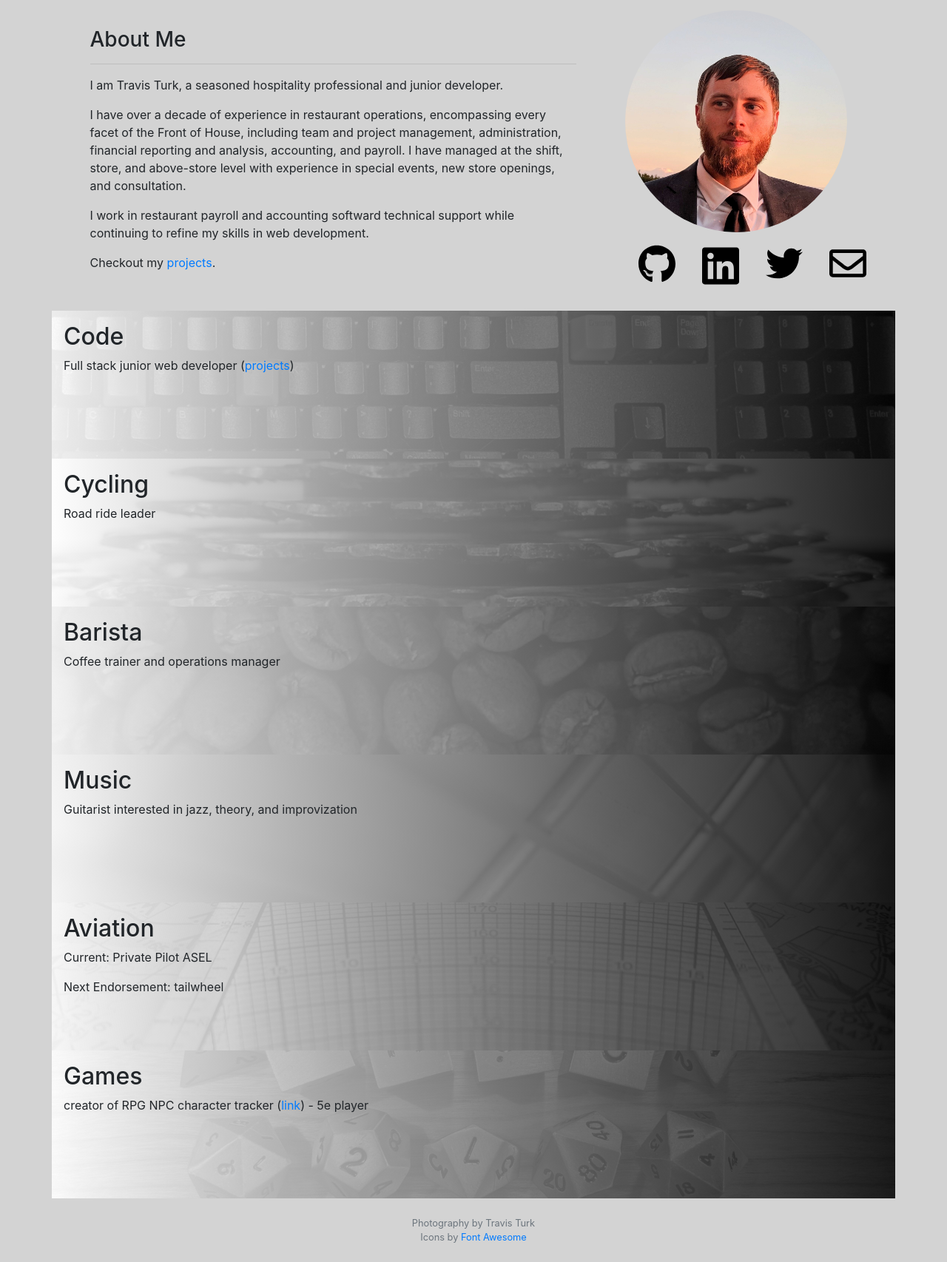
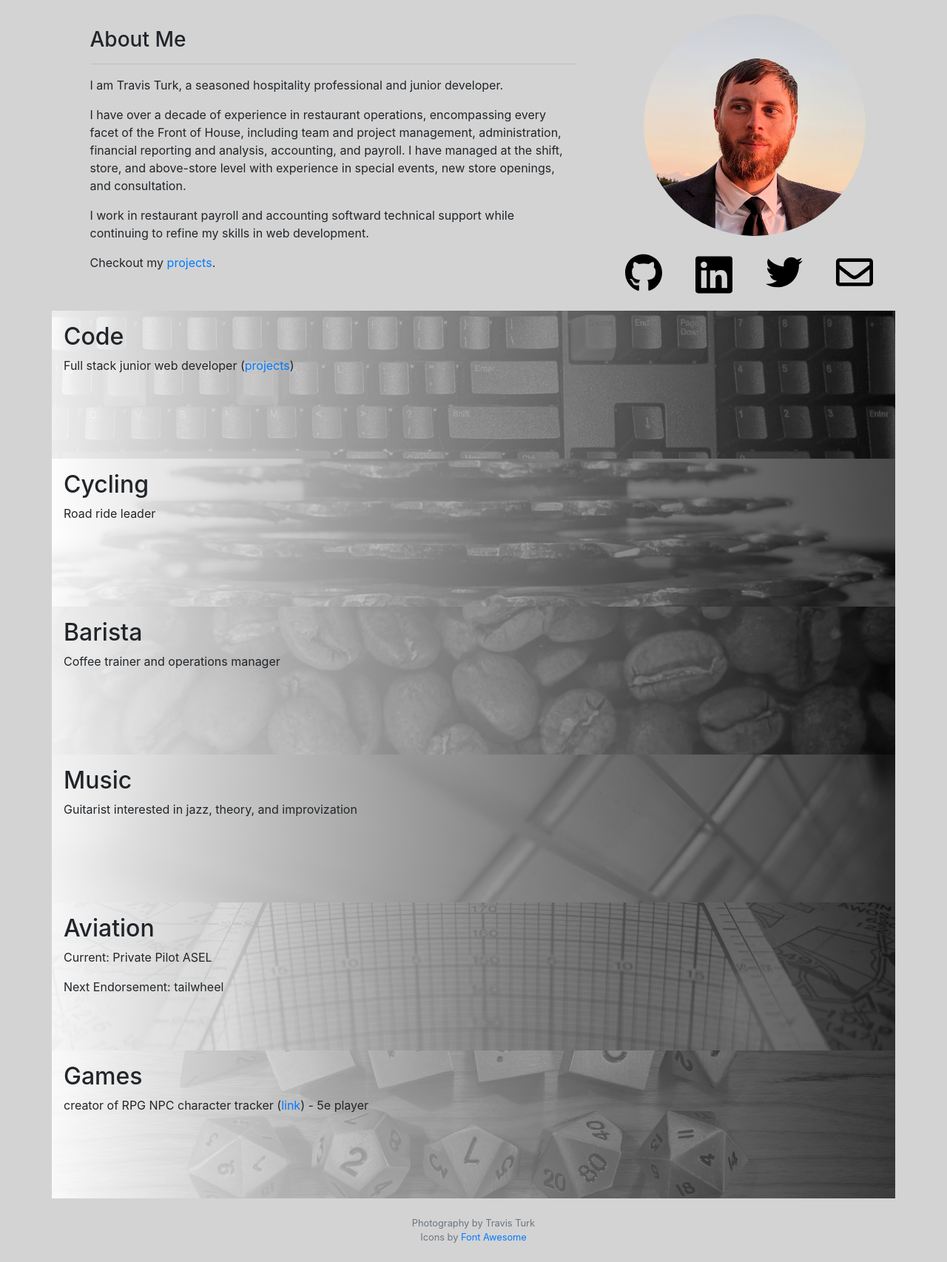
Before and after one commit to Turkosaurus/webpage, a Flask app: page / in a window 1280 px wide. Shown: the part 56-1762 px from the top of the page at 74% size. Run offline with Flask 2, Linux system fonts and the light colour scheme.

Commit message:
fixed icon spacing issue

```diff
--- a/static/styles.css
+++ b/static/styles.css
@@ -1,6 +1,6 @@
 :root {
     --fade-color-1: #ffffffec;
-    --fade-color-2: #000000d9;
+    --fade-color-2: #000000aa;
 }
 
 body {
--- a/templates/index.html
+++ b/templates/index.html
@@ -29,39 +29,45 @@
         </div>
 
         <div class="col-md-4 col-sm-6">
+
+            <!-- Headshot -->
+            <div class="row justify-content-center">
                 <div>
                     <img src="static/headshot.jpg" class="rounded-circle" width="300px" alt="headshot">
                 </div>
-            <div style="padding:5%;">
+            </div>
+
+            <br>
+
+            <!-- Links -->
             <div class="row justify-content-center">
 
-                    <div class="col-md-3">
+                <div class="col-3">
                     <!-- GitHub -->
                     <a label="GitHub" href="https://www.github.com/turkosaurus" title="View my GitHub profile">
                         <img src="/static/icons/github-brands.svg" width="50rem">
                     </a>
                 </div>
 
-                    <div class="col-md-3">
+                <div class="col-3">
                     <!-- LinkedIn -->
                     <a label="Twitter" href="https://www.linkedin.com/in/travis-turk-a364918" title="View my LinkedIn profile">
                         <img src="/static/icons/linkedin-brands.svg" width="50rem">
                     </a>
                 </div>
 
-                    <div class="col-md-3">
+                <div class="col-3">
                     <!-- Twitter -->
                     <a label="Twitter" href="https://www.twitter.com/turkosaurus" title="View my Twitter profile">
                         <img src="/static/icons/twitter-brands.svg" width="50rem">
                     </a>
                 </div>
 
-                    <div class="col-md-3">
+                <div class="col-3">
                     <!-- Email -->
                     <a label="Email" href="mailto:travisturk@gmail.com" target="_blank" title="Send me an email">
                         <img src="/static/icons/envelope-regular.svg" width="50rem">
                     </a>
-                    </div>
                 </div>
             </div>
         </div>
```
Lines whose indentation alone changed are shown as unchanged.
